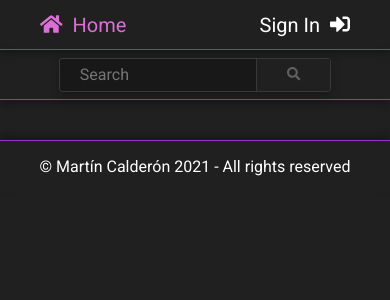
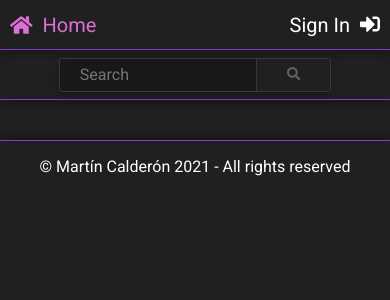
Before and after one commit to MartinDCalderonP/imdb-app-final-project, a React (Create React App) app: page / in a window 390 px wide. Shown: the top 300 px of the page. Built offline with nearby package versions, Linux system fonts and the light colour scheme; no server answers.

Commit message:
📱 Improve responsive design in Navbar.

```diff
--- a/src/components/SignButtons.tsx
+++ b/src/components/SignButtons.tsx
@@ -123,7 +123,7 @@ export default function SignButtons() {
 	return (
 		<>
 			{profile?.id === 0 && (
-				<button className={styles.signOut} onClick={handleSignIn}>
+				<button className={styles.signButton} onClick={handleSignIn}>
 					Sign In
 					<FontAwesomeIcon className={styles.anchorIcon} icon={faSignInAlt} />
 				</button>
@@ -131,7 +131,7 @@ export default function SignButtons() {
 
 			{profile?.id > 0 && (
 				<>
-					<Link to={Paths.profile}>
+					<Link to={Paths.profile} className={styles.profileButton}>
 						{profile?.username}
 
 						<FontAwesomeIcon
@@ -140,7 +140,7 @@ export default function SignButtons() {
 						/>
 					</Link>
 
-					<button className={styles.signOut} onClick={handleSignOut}>
+					<button className={styles.signButton} onClick={handleSignOut}>
 						<FontAwesomeIcon
 							className={styles.anchorIcon}
 							icon={faSignOutAlt}
--- a/src/styles/Navbar.module.scss
+++ b/src/styles/Navbar.module.scss
@@ -12,6 +12,10 @@
 
 	a {
 		text-decoration: none;
+		display: flex;
+		flex-wrap: wrap;
+		align-items: center;
+		justify-content: center;
 
 		.anchorIcon {
 			margin: 0 10px;
@@ -29,6 +33,8 @@
 	}
 
 	@media (max-width: 999px) {
+		padding: 0;
+
 		form {
 			display: none;
 		}
--- a/src/styles/SignButtons.module.scss
+++ b/src/styles/SignButtons.module.scss
@@ -2,7 +2,7 @@
 	margin: 0 10px;
 }
 
-.signOut {
+.signButton {
 	border: none;
 	cursor: pointer;
 	font-size: 1.25rem;
@@ -12,3 +12,10 @@
 		margin: 0 10px;
 	}
 }
+
+.profileButton {
+	display: flex;
+	flex-wrap: wrap;
+	align-items: center;
+	justify-content: center;
+}
```
